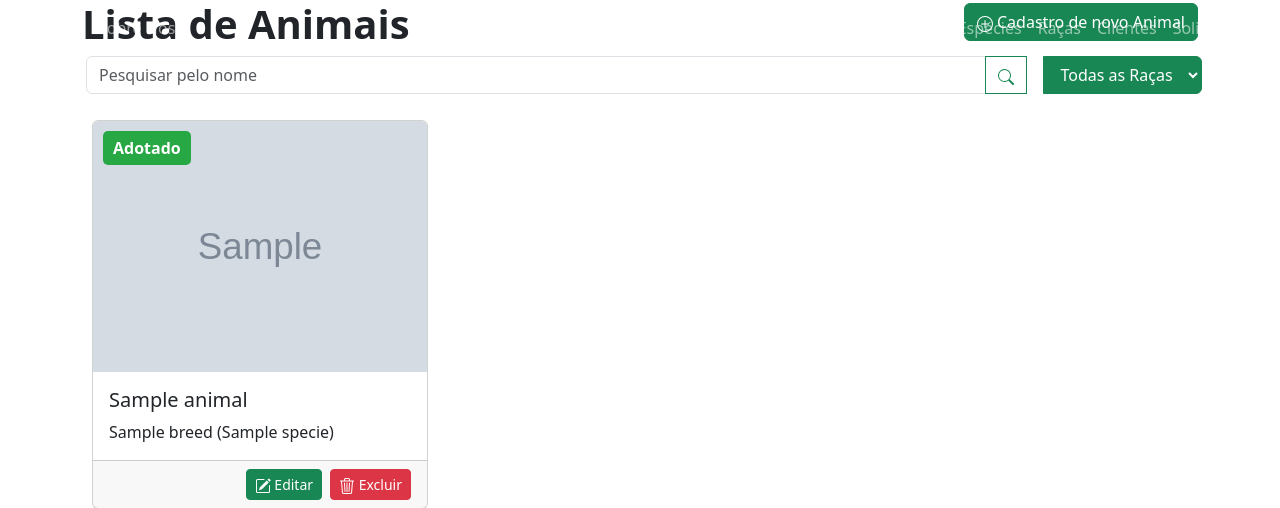
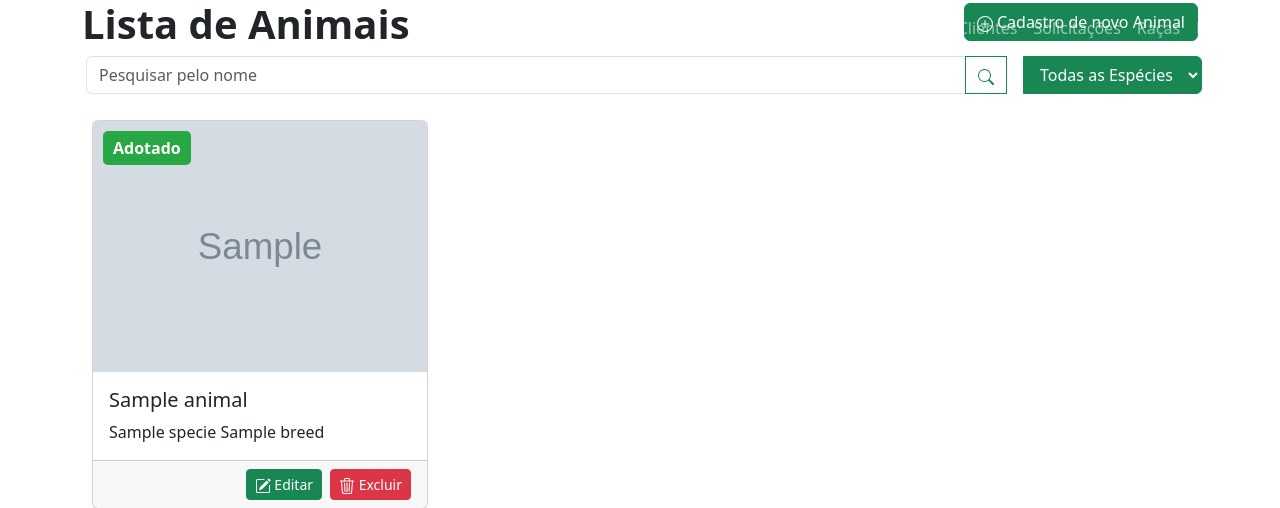
Before and after one commit to malu-coli/2023-02-UDWMJ-GRUPO-16, a Django app: page /animais/ in a window 1280 px wide. Shown: the top 508 px of the page. Run offline with Django 4.2, Linux system fonts and the light colour scheme; tables that the repository leaves empty hold one stand-in row (values such as "Sample post"); grey boxes marked "Sample" are stand-in pictures; some libraries are stand-ins or nearby versions.

Commit message:
fix: toques finais

```diff
--- a/templates/animals/list_animals.html
+++ b/templates/animals/list_animals.html
@@ -42,10 +42,10 @@ Lista de Animais - {{ block.super }}
                         d="M11.742 10.344a6.5 6.5 0 1 0-1.397 1.398h-.001c.03.04.062.078.098.115l3.85 3.85a1 1 0 0 0 1.415-1.414l-3.85-3.85a1.007 1.007 0 0 0-.115-.1zM12 6.5a5.5 5.5 0 1 1-11 0 5.5 5.5 0 0 1 11 0" />
                 </svg>
             </button>
-            <select class="btn btn-success ms-3" id="breed-filter">
-                <option value="">Todas as Raças</option>
-                {% for breed in breeds %}
-                <option value="{{ breed }}">{{ breed }}</option>
+            <select class="btn btn-success ms-3" id="specie-filter">
+                <option value="">Todas as Espécies</option>
+                {% for specie in species %}
+                <option value="{{ specie }}">{{ specie }}</option>
                 {% endfor %}
             </select>
         </div>
@@ -61,7 +61,7 @@ Lista de Animais - {{ block.super }}
                     {% endif %}
                     <div class="card-body">
                         <h5 class="card-title">{{ animal.name }}</h5>
-                        <p class="card-text">{{ animal.breed }}</p>
+                        <p class="card-text">{{ animal.specie }}<span> {{ animal.breed.name}} </span></p>
                     </div>
                     <div class="card-footer d-flex justify-content-end">
                         <a href="{% url 'animals:edit_animal' animal.id %}" class="btn btn-success btn-sm me-2">
@@ -98,7 +98,7 @@ Lista de Animais - {{ block.super }}
                             <p><strong>Idade:</strong> {{ animal.age }}</p>
                             <p><strong>Descrição:</strong> {{ animal.description }}</p>
                             <p><strong>Espécie:</strong> {{ animal.specie }}</p>
-                            <p><strong>Raça:</strong> {{ animal.breed.name }}</p>
+                            <p><strong>Raça:</strong> {{ animal.specie.name }}</p>
                             <p><strong>Cor:</strong> {{ animal.color }}</p>
                             <p><strong>Gênero:</strong> {{ animal.get_gender_display }}</p>
                             <p><strong>Status de Adoção:</strong>
@@ -189,7 +189,7 @@ Lista de Animais - {{ block.super }}
             searchAnimals();
         });
 
-        document.getElementById('breed-filter').addEventListener('change', function () {
+        document.getElementById('specie-filter').addEventListener('change', function () {
             searchAnimals();
         });
 
@@ -198,7 +198,7 @@ Lista de Animais - {{ block.super }}
             input = document.getElementById("search-input");
             filter = input.value.toUpperCase();
             cards = sortedCards;
-            breedFilter = document.getElementById("breed-filter").value.toUpperCase();
+            breedFilter = document.getElementById("specie-filter").value.toUpperCase();
 
             var matchingCards = [];
             var nonMatchingCards = [];
@@ -206,10 +206,10 @@ Lista de Animais - {{ block.super }}
             for (i = 0; cards && i < cards.length; i++) {
                 card = cards[i];
                 title = card.querySelector(".card-title");
-                breed = card.querySelector(".card-text");
+                specie = card.querySelector(".card-text");
 
                 if ((title.innerText.toUpperCase().indexOf(filter) > -1) &&
-                    (breed.innerText.toUpperCase().indexOf(breedFilter) > -1 || breedFilter === '')) {
+                    (specie.innerText.toUpperCase().indexOf(breedFilter) > -1 || breedFilter === '')) {
                     matchingCards.push(card);
                 } else {
                     card.style.display = "none";
--- a/templates/base.html
+++ b/templates/base.html
@@ -25,20 +25,9 @@
     <nav class="navbar navbar-expand-lg navbar-dark fixed-top">
         <div class="container-fluid">
             <a class="navbar-brand" href="{% url 'core:home' %}">ZooTe!</a>
-                <ul class="navbar-nav me-auto">
-                    <li class="nav-item align-self-start">
-                        <a class="nav-link" href="#">Sobre Nós</a>
-                    </li>
-                </ul>
                 <ul class="navbar-nav ms-auto">
                     <li class="nav-item" id="btn-navbar">
                         <a class="nav-link" href="{% url 'animals:list_animals' %}">Animais</a>
-                    </li>
-                    <li class="nav-item" id="btn-navbar">
-                        <a class="nav-link" href="{% url 'species:list_species' %}">Espécies</a>
-                    </li>
-                    <li class="nav-item" id="btn-navbar">
-                        <a class="nav-link" href="{% url 'breeds:list_breeds' %}">Raças</a>
                     </li>
                     <li class="nav-item" id="btn-navbar">
                         <a class="nav-link" href="{% url 'clients:list_clients' %}">Clientes</a>
@@ -46,6 +35,12 @@
                     <li class="nav-item" id="btn-navbar">
                         <a class="nav-link" href="{% url 'requests:list_requests' %}">Solicitações</a>
                     </li>
+                    <li class="nav-item" id="btn-navbar">
+                        <a class="nav-link" href="{% url 'breeds:list_breeds' %}">Raças</a>
+                    </li>
+                    <li class="nav-item" id="btn-navbar">
+                        <a class="nav-link" href="{% url 'species:list_species' %}">Espécies</a>
+                    </li>
                 </ul>
         </div>
     </nav>
--- a/templates/breeds/list_breeds.html
+++ b/templates/breeds/list_breeds.html
@@ -38,8 +38,8 @@ Lista de Raças - {{ block.super }}
                             <td class="description-cell">
                                 <div class="description-content" data-bs-toggle="modal"
                                     data-bs-target="#descriptionModal{{ breed.id }}">
-                                    {{ breed.description|truncatechars:90 }}
-                                    {% if breed.description|length > 90 %}
+                                    {{ breed.description|truncatechars:85 }}
+                                    {% if breed.description|length > 85 %}
                                     <a href="#" class="read-more">
                                         <svg xmlns="http://www.w3.org/2000/svg" width="16" height="16" fill="#04471c"
                                             class="bi bi-plus-circle" viewBox="0 0 16 16">
--- a/templates/species/list_species.html
+++ b/templates/species/list_species.html
@@ -37,8 +37,8 @@ Lista de Espécies - {{ block.super }}
                             <td class="description-cell">
                                 <div class="description-content" data-bs-toggle="modal"
                                     data-bs-target="#descriptionModal{{ specie.id }}">
-                                    {{ specie.description|truncatechars:90 }}
-                                    {% if specie.description|length > 90 %}
+                                    {{ specie.description|truncatechars:100 }}
+                                    {% if specie.description|length > 100 %}
                                     <a href="#" class="read-more">
                                         <svg xmlns="http://www.w3.org/2000/svg" width="16" height="16" fill="#04471c"
                                             class="bi bi-plus-circle" viewBox="0 0 16 16">
```
